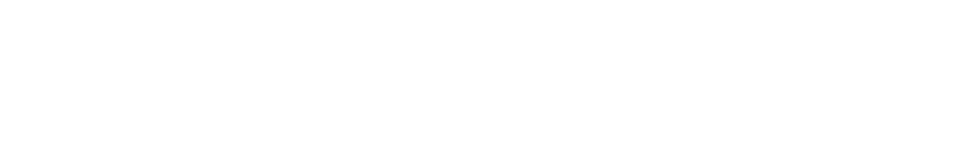
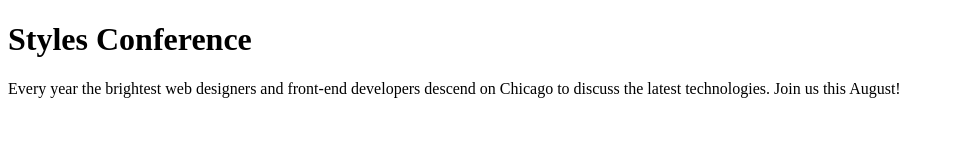
Before and after one commit to tapansiwach/styles-conference, a plain HTML site: page index.html in a window 1280 px wide. Shown: the whole page, without its empty margins (0-954 px from the left). Drawn offline with Linux system fonts and the light colour scheme.

Commit message:
Add a headline and summary of styles conference

```diff
--- a/index.html
+++ b/index.html
@@ -6,6 +6,10 @@
   <title>Styles Conference</title>
 </head>
 
-<body></body>
+<body>
+  <h1>Styles Conference</h1>
+  <p>Every year the brightest web designers and front-end developers descend on Chicago to discuss the latest
+    technologies. Join us this August!</p>
+</body>
 
 </html>
```
